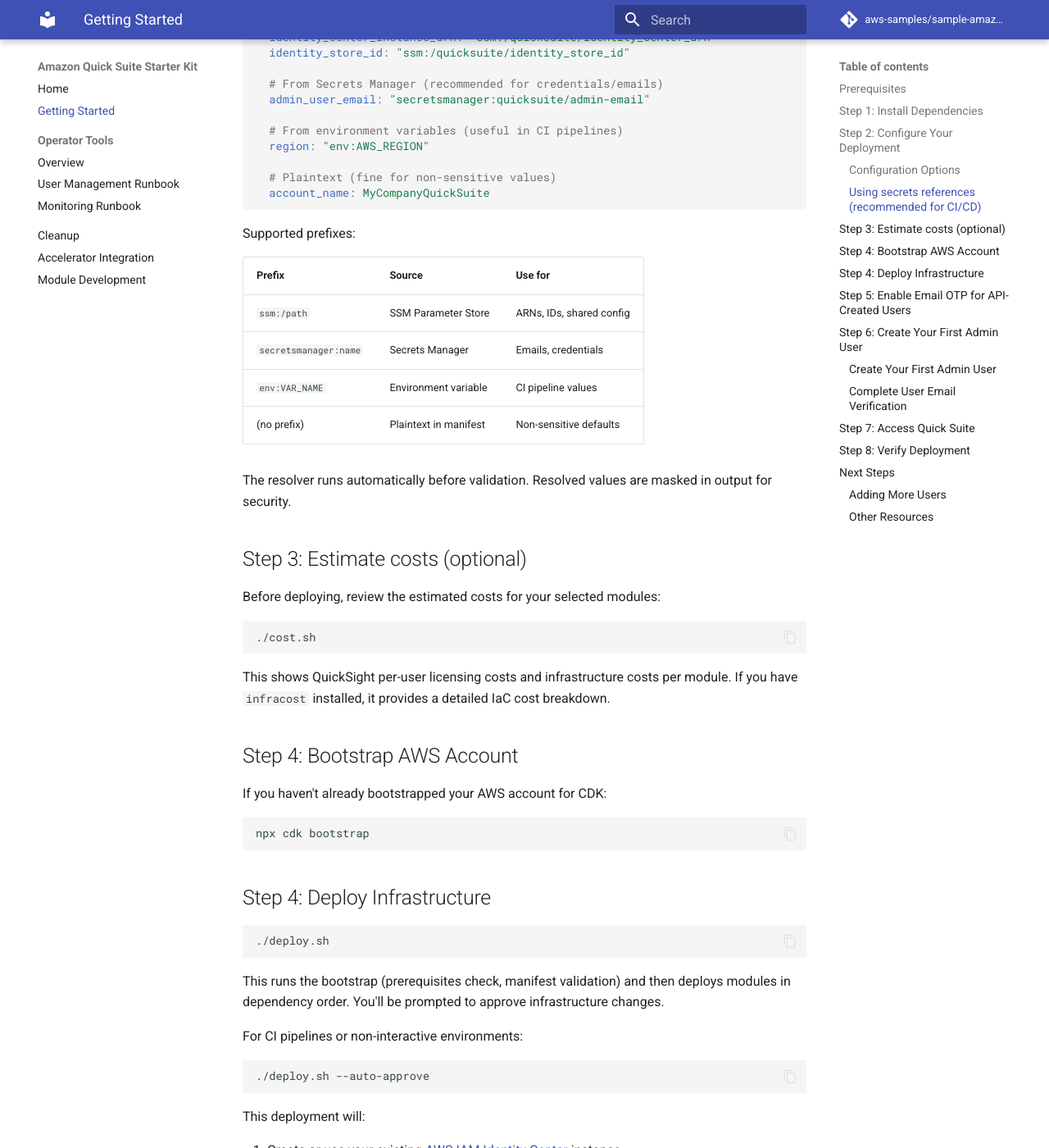
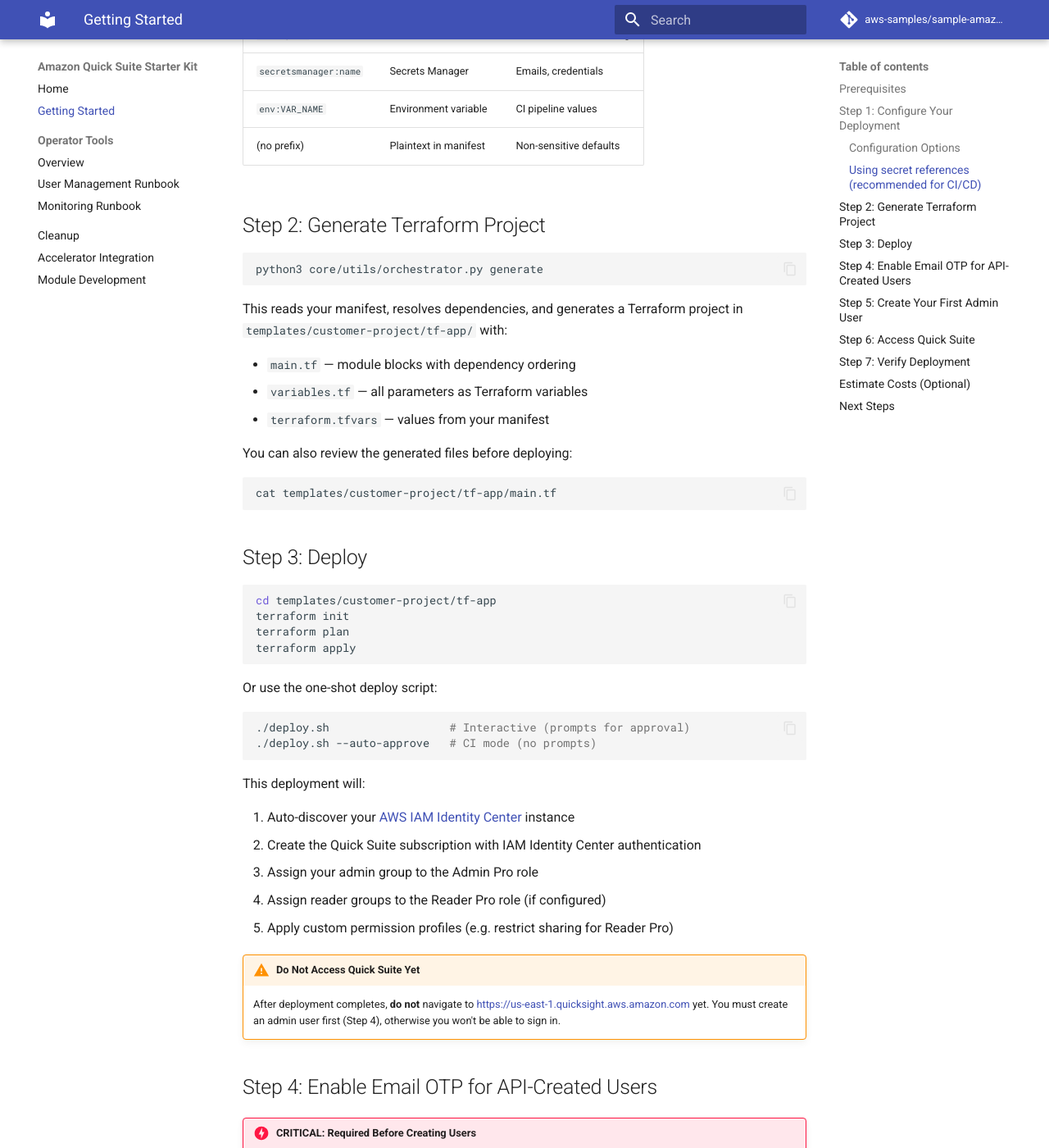
Before and after one commit to tomron-aws/sample-amazon-quick-suite-starter-kit, an MkDocs documentation site: the page built from docs/getting-started.md, in a window 1280 px wide and 1400 px high, scrolled down 1818 px. Shown: the whole window at 82% size. Built offline with MkDocs 1.6.1 and Material for MkDocs 9.7.7, drawn with Linux system fonts in a browser that asks for light colours; comment, search, counter and statistics services are not loaded; some of the changed text lies outside the part shown.

Commit message:
docs: update GitHub docs site for Terraform-only deployment strategy
- Rewrite index.md: manifest→generate→terraform flow, module table,
  remove CDK references
- Rewrite getting-started.md: Terraform prerequisites, manifest config,
  generate + plan/apply workflow, secret references, updated examples

````diff
--- a/docs/getting-started.md
+++ b/docs/getting-started.md
@@ -1,84 +1,68 @@
 # Getting Started
 
-This guide walks you through deploying Amazon Quick Suite with [AWS IAM Identity Center](https://docs.aws.amazon.com/singlesignon/).
+This guide walks you through deploying Amazon Quick Suite with [AWS IAM Identity Center](https://docs.aws.amazon.com/singlesignon/) using Terraform.
 
 ## Prerequisites
 
 - [AWS CLI](https://docs.aws.amazon.com/cli/) configured with appropriate credentials
-- Node.js 18+ and npm
-- Python 3.12+
-- uv package manager
-- Docker (for Lambda bundling)
-- AWS CDK CLI: `npm install -g aws-cdk`
+- [Terraform](https://developer.hashicorp.com/terraform/install) 1.5+
+- Python 3.12+ with `pyyaml` installed (`pip install pyyaml`)
 
 !!! warning "Region Restrictions"
 
     Amazon Quick Suite AI capabilities are only available in certain AWS regions. Check the [Quick Suite FAQs](https://aws.amazon.com/quicksuite/faqs/) for current regional availability.
 
-## Step 1: Install Dependencies
+## Step 1: Configure Your Deployment
 
-```bash
-npm install
-```
-
-## Step 2: Configure Your Deployment
-
-Edit `manifest.yaml` to select modules and set parameters for your customer engagement:
+Edit `manifest.yaml` to select modules and set parameters:
 
 ```yaml
-project: acme-analytics-platform
+project: my-quick-suite-deployment
 
 modules:
   - governance/subscription
   - governance/permissions
-  # Uncomment modules as needed:
-  # - data-sources/redshift
-  # - data-sources/athena
+  - governance/group-assignments
 
 params:
-  identity_center_instance_arn: "arn:aws:sso:::instance/ssoins-xxxxx"
-  identity_store_id: "d-xxxxxxxxxx"
   account_name: MyCompanyQuickSuite
-  admin_user_email: quicksuite-admin@mycompany.com
-  admin_pro_group: QuickSuiteAdmins
+  notification_email: quicksuite-admin@mycompany.com
+  admin_pro_group_name: QuickSuiteAdmins
+  reader_pro_group_names: '["QuickSuiteReaders"]'
   region: us-east-1
 ```
 
 ### Configuration Options
-
-**identity_center_instance_arn** (required)
-Existing [AWS IAM Identity Center](https://docs.aws.amazon.com/singlesignon/) instance ARN.
-
-**identity_store_id** (required)
-Identity Store ID associated with your IAM Identity Center instance.
 
 **account_name** (default: `QuickSuiteStarterKit`)
 Display name for your Quick Suite account.
 
 !!! danger "Important"
 
-    - End users must type this name when signing in - choose wisely!
+    - End users must type this name when signing in — choose wisely!
     - **Cannot be changed** after account creation
     - Must be **globally unique** across all AWS accounts
 
-**admin_user_email** (required)
-Email address for Quick Suite admin notifications.
+**notification_email** (required)
+Email address for Quick Suite notifications.
 
-**admin_pro_group** (required)
-Name of the [AWS IAM Identity Center](https://docs.aws.amazon.com/singlesignon/) group for Quick Suite administrators.
+**admin_pro_group_name** (required)
+Name of the [AWS IAM Identity Center](https://docs.aws.amazon.com/singlesignon/) group for Quick Suite administrators. This group must already exist in your Identity Center identity store.
 
-### Using secrets references (recommended for CI/CD)
+**reader_pro_group_names** (optional, default: `[]`)
+List of Identity Center group names to assign the Reader Pro role. Example: `'["Analysts", "Viewers"]'`
+
+### Using secret references (recommended for CI/CD)
 
 Instead of putting sensitive values directly in `manifest.yaml`, you can reference them from external sources:
 
 ```yaml
 params:
-  # From SSM Parameter Store (recommended for shared config)
-  identity_center_instance_arn: "ssm:/quicksuite/identity_center_arn"
-  identity_store_id: "ssm:/quicksuite/identity_store_id"
+  # From SSM Parameter Store
+  notification_email: "ssm:/quicksuite/notification_email"
 
-  # From Secrets Manager (recommended for credentials/emails)
-  admin_user_email: "secretsmanager:quicksuite/admin-email"
+  # From Secrets Manager
+  admin_pro_group_name: "secretsmanager:quicksuite/admin-group"
 
   # From environment variables (useful in CI pipelines)
   region: "env:AWS_REGION"
@@ -87,8 +71,6 @@
   account_name: MyCompanyQuickSuite
 ```
 
-Supported prefixes:
-
 | Prefix | Source | Use for |
 |---|---|---|
 | `ssm:/path` | SSM Parameter Store | ARNs, IDs, shared config |
@@ -96,76 +78,64 @@
 | `env:VAR_NAME` | Environment variable | CI pipeline values |
 | (no prefix) | Plaintext in manifest | Non-sensitive defaults |
 
-The resolver runs automatically before validation. Resolved values are masked in output for security.
-
-## Step 3: Estimate costs (optional)
-
-Before deploying, review the estimated costs for your selected modules:
+## Step 2: Generate Terraform Project
 
 ```bash
-./cost.sh
+python3 core/utils/orchestrator.py generate
 ```
 
-This shows QuickSight per-user licensing costs and infrastructure costs per module. If you have `infracost` installed, it provides a detailed IaC cost breakdown.
+This reads your manifest, resolves dependencies, and generates a Terraform project in `templates/customer-project/tf-app/` with:
 
-## Step 4: Bootstrap AWS Account
+- `main.tf` — module blocks with dependency ordering
+- `variables.tf` — all parameters as Terraform variables
+- `terraform.tfvars` — values from your manifest
 
-If you haven't already bootstrapped your AWS account for CDK:
+You can also review the generated files before deploying:
 
 ```bash
-npx cdk bootstrap
+cat templates/customer-project/tf-app/main.tf
 ```
 
-## Step 4: Deploy Infrastructure
+## Step 3: Deploy
 
 ```bash
-./deploy.sh
+cd templates/customer-project/tf-app
+terraform init
+terraform plan
+terraform apply
 ```
 
-This runs the bootstrap (prerequisites check, manifest validation) and then deploys modules in dependency order. You'll be prompted to approve infrastructure changes.
-
-For CI pipelines or non-interactive environments:
+Or use the one-shot deploy script:
 
 ```bash
-./deploy.sh --auto-approve
+./deploy.sh                  # Interactive (prompts for approval)
+./deploy.sh --auto-approve   # CI mode (no prompts)
 ```
 
 This deployment will:
 
-1. Create or use your existing [AWS IAM Identity Center](https://docs.aws.amazon.com/singlesignon/) instance
-2. Deploy Quick Suite infrastructure using a custom resource Lambda
-3. Create the `QUICK_SUITE_ADMIN` group automatically (required for setup)
+1. Auto-discover your [AWS IAM Identity Center](https://docs.aws.amazon.com/singlesignon/) instance
+2. Create the Quick Suite subscription with IAM Identity Center authentication
+3. Assign your admin group to the Admin Pro role
+4. Assign reader groups to the Reader Pro role (if configured)
+5. Apply custom permission profiles (e.g. restrict sharing for Reader Pro)
 
 !!! warning "Do Not Access Quick Suite Yet"
 
-    After deployment completes, **do not** navigate to <https://us-east-1.quicksight.aws.amazon.com> yet. You must create an admin user first (Step 6), otherwise you won't be able to sign in.
+    After deployment completes, **do not** navigate to <https://us-east-1.quicksight.aws.amazon.com> yet. You must create an admin user first (Step 4), otherwise you won't be able to sign in.
 
-!!! note "Using Existing Admin Group"
-
-    If you have an existing admin group synced from your federated identity provider to [AWS IAM Identity Center](https://docs.aws.amazon.com/singlesignon/), you can modify the CDK code to use that group name instead of `QUICK_SUITE_ADMIN`.
-
-## Step 5: Enable Email OTP for API-Created Users
+## Step 4: Enable Email OTP for API-Created Users
 
 !!! danger "CRITICAL: Required Before Creating Users"
 
     This is a **one-time manual step** that you must complete before creating users via the operator tools. Without this setting, users created via API will not receive the invite to sign in.
 
-**Steps:**
+1. Open the [IAM Identity Center console](https://console.aws.amazon.com/singlesignon)
+2. Choose **Settings** → **Authentication** tab
+3. In **Standard authentication**, choose **Configure**
+4. Check **Send email OTP** and save
 
-1. Open the [IAM Identity Center console](https://console.aws.amazon.com/singlesignon)
-2. Choose **Settings**
-3. Choose the **Authentication** tab
-4. In the **Standard authentication** section, choose **Configure**
-5. Check the **Send email OTP** checkbox
-6. Choose **Save**
-
-This setting allows users created via API to receive a verification email on their first sign-in attempt, enabling them to set their password. Learn more in the [AWS IAM Identity Center documentation](https://docs.aws.amazon.com/singlesignon/).
-
-## Step 6: Create Your First Admin User
-
-!!! danger "CRITICAL: Do This Before Accessing Quick Suite"
-
-    You **must** create an admin user before attempting to access Quick Suite. Without a user in the `QUICK_SUITE_ADMIN` group, you cannot sign in.
+## Step 5: Create Your First Admin User
 
 Navigate to the operator tools directory:
 
@@ -173,7 +143,7 @@
 cd core/utils
 ```
 
-### Create Your First Admin User
+Create an admin user:
 
 ```bash
 uv run manage-users create-user \
@@ -184,54 +154,35 @@
   --group QUICK_SUITE_ADMIN
 ```
 
-### Complete User Email Verification
+The user will receive an email to verify their address and set up MFA.
 
-After you create a user, they must verify their email and set up authentication in [AWS IAM Identity Center](https://docs.aws.amazon.com/singlesignon/):
+## Step 6: Access Quick Suite
 
-1. **Email Verification**: The user will receive an email with subject "Your administrator has requested you to verify your email address". They should follow the instructions in the email.
-
-2. **First Sign-In to IAM Identity Center**: The user enters their username and sets up MFA.
-
-3. **Set Password**: The user creates their password.
-
-!!! tip "Password Requirements"
-
-    Passwords must be at least 8 characters and contain uppercase, lowercase, numbers, and special characters.
-
-## Step 7: Access Quick Suite
-
-Now you can access Quick Suite:
-
-1. Navigate to <https://us-east-1.quicksight.aws.amazon.com> (replace `us-east-1` with your deployed region if different)
-2. Enter your Quick Suite account name (e.g., `QuickSuiteStarterKit`)
-3. You'll be redirected to [AWS IAM Identity Center](https://docs.aws.amazon.com/singlesignon/) login
-4. Sign in with your admin user credentials
+1. Navigate to <https://us-east-1.quicksight.aws.amazon.com> (replace region if different)
+2. Enter your Quick Suite account name
+3. Sign in with your admin user credentials via IAM Identity Center
 
 !!! success "You're Ready!"
 
     Your Quick Suite environment is now fully configured and ready to use!
 
-## Step 8: Verify Deployment
-
-Check your deployment:
+## Step 7: Verify Deployment
 
 ```bash
+cd core/utils
 uv run monitor account-summary
+```
+
+## Estimate Costs (Optional)
+
+Review estimated costs for your selected modules:
+
+```bash
+./cost.sh
 ```
 
 ## Next Steps
 
-### Adding More Users
-
-To add users with different roles (Author Pro or Reader Pro):
-
-1. Create the additional groups: `uv run manage-users setup-groups`
-2. Map groups to Quick Suite roles: `uv run manage-users assign-groups-to-quick-suite`
-3. Create users with appropriate groups
-
-See the [User Management Runbook](operator-tools/user-management-runbook.md) for detailed instructions.
-
-### Other Resources
-
-- [Monitoring Runbook](operator-tools/monitoring-runbook.md) - Track usage
-- [Architecture Details](https://builder.aws.com/content/33FWxLBkVVy9zWYOppQKWcj7UTz/accelerate-your-amazon-quick-suite-implementation-starter-kit-for-rapid-deployment) - Blog post
+- [Operator Tools](operator-tools/index.md) — manage users and monitor usage
+- [Module Development Guide](module-development-guide.md) — create new modules
+- [Cleanup Instructions](cleanup.md) — remove resources when done
````
Also changed, not shown: docs/index.md (+49 -24 lines).
